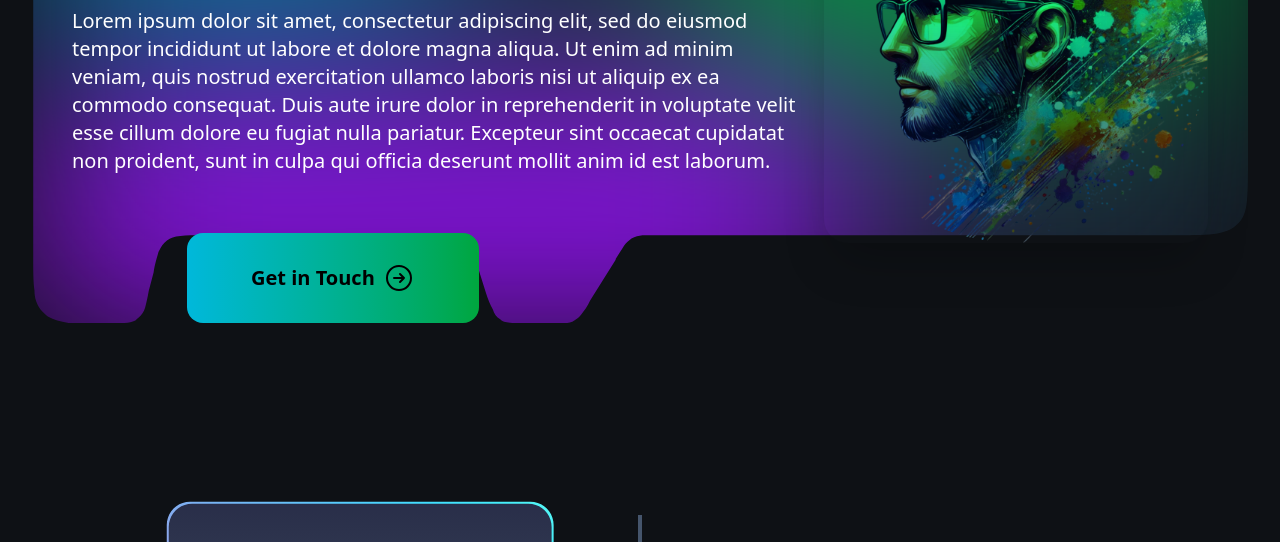
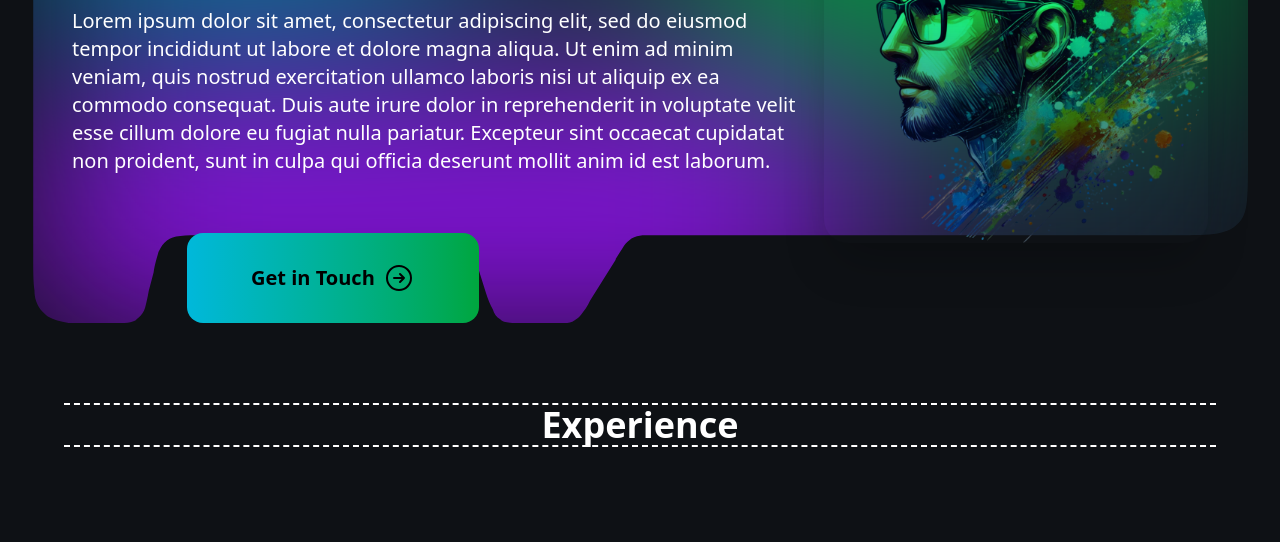
Before and after one commit to MilVG/Portfolio-Astro, an Astro site: page / in a window 1280 px wide. Shown: the part 397-939 px from the top of the page. Built offline with nearby package versions, Linux system fonts and the light colour scheme; Astro itself is replaced by a stand-in of ours; no server answers; animation ran at ten frames a second.

Commit message:
estilizacion  y agregacion de Titulo para la seccion

```diff
--- a/src/components/experience/Experience.tsx
+++ b/src/components/experience/Experience.tsx
@@ -44,11 +44,11 @@ export default function Experience() {
   return (
 
     <div ref={sectionExperience} id="testrefpinend"
-      className="relative w-full h-[240vh] max-sm:h-[150vh]">
-      {/*<div className="absolute w-full flex flex-row justify-center items-center">
+      className="flex flex-col justify-around items-center w-full h-[240vh] max-sm:h-[150vh]">
+      <div className="w-full flex flex-row justify-center items-center">
         <h1 className="w-[90%] text-white text-4xl
           font-bold text-center border-b-2 border-t-2 border-dashed">Experience</h1>
-      </div>*/}
+      </div>
       <div id="Experience" className="relative w-full h-full">
         <div>
           <div
```
